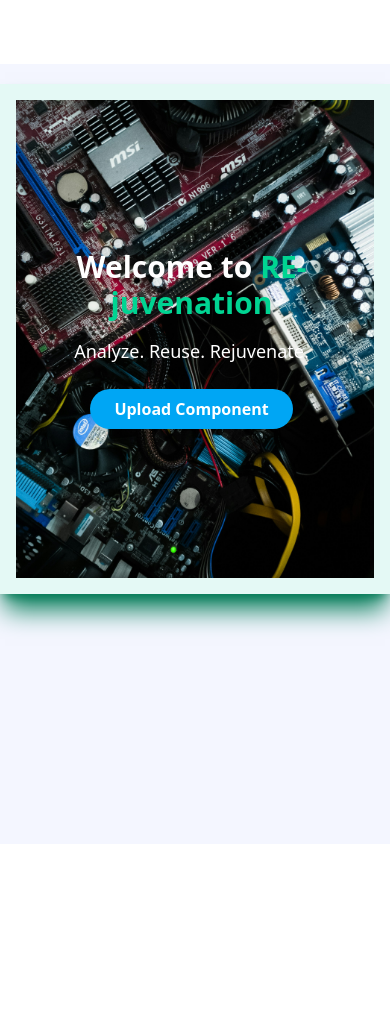
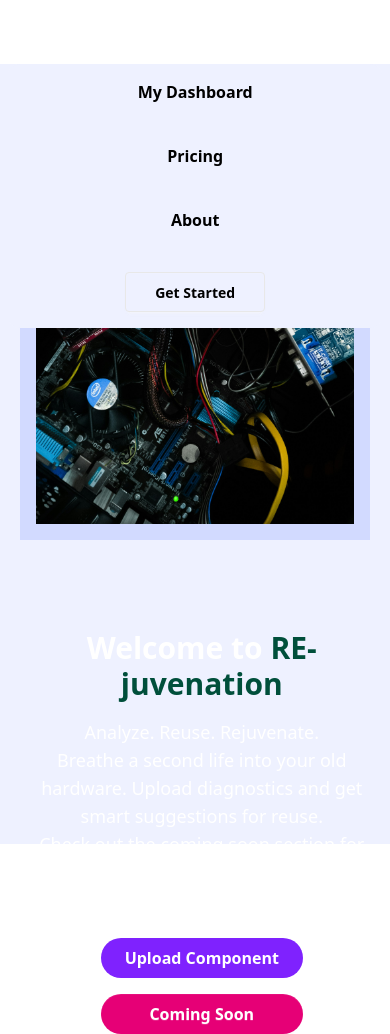
Before and after one commit to adhmara-prani/E-waste-management, a React (Vite) app in the folder frontend/: page / in a window 390 px wide. Before the commit the page ends 844 px from the top, so only its background shows below. Built offline with nearby package versions, Linux system fonts and the light colour scheme.

Commit message:
1st part - Continuing frontend

```diff
--- a/frontend/src/App.jsx
+++ b/frontend/src/App.jsx
@@ -1,12 +1,10 @@
 import React from 'react'
-import Hero from './pages/Hero/Hero.jsx'
-import Navbar from './components/Navbar/Navbar.jsx'
+import Home from './pages/Home/Home.jsx'
 
 const App = () => {
   return (
     <div className='flex flex-col h-screen w-fit'>
-      <Navbar/>
-      <Hero/>
+      <Home/>
     </div>
   )
 }
--- /dev/null
+++ b/frontend/src/components/Hero/Hero.jsx
@@ -0,0 +1,39 @@
+import React from 'react'
+import heroImg from '../../assets/hero_components.jpg'
+
+// bg-[#E4F9F5]
+const Hero = () => {
+  return (
+    <section>
+      <div className='bg-[#D2DAFF] p-4 m-5 flex items-center'>
+        <img className='w-auto h-auto max-md:sm:size-1/2 md:size-1/2 lg:size-1/3 xl:size-3/10' src={heroImg} alt="heroImg" />
+
+      <div className='sm:ml-5 max-sm:absolute max-sm:mt-260 text-center w-[85%] lg:ml-10 flex flex-col items-center'>
+          <h1 className='text-3xl max-sm:text-white md:text-4xl font-bold text-black mb-4'>
+            Welcome to <span className='text-emerald-900'>RE-juvenation</span>
+          </h1>
+
+          <p className='text-[16px] max-sm:text-white md:text-xl max-sm:text-lg text-gray-700 mb-6'>
+            Analyze. Reuse. Rejuvenate. <br />
+            Breathe a second life into your old hardware. Upload diagnostics and get smart suggestions for reuse. <br />
+            Check out the coming soon section for upcoming integration of generative AI capabilities and much more.
+          </p>
+
+          {/* Upload Button */}
+          <div className='flex gap-4 max-lg:flex-col'>
+            <label className='bg-violet-600 font-semibold text-white px-6 py-2 rounded-full cursor-pointer'>
+            Upload Component
+            <input type='file' className='hidden'/>
+          </label>
+
+          <button className='btn bg-pink-600 text-[16px] font-semibold text-white rounded-full border-none'>Coming Soon</button>
+          </div>
+        </div>
+      </div>
+    </section>
+  )
+}
+
+
+
+export default Hero
--- a/frontend/src/components/Navbar/Navbar.jsx
+++ b/frontend/src/components/Navbar/Navbar.jsx
@@ -1,6 +1,7 @@
 import React from 'react'
 import logo from '../../assets/logo.svg'
 import hamIcon from '../../assets/hamburger-menu.svg'
+import closeIcon from '../../assets/closeIcon.svg'
 import { useState } from 'react';
 
 
@@ -8,20 +9,20 @@ const Navbar = () => {
   const [Open, setOpen] = useState(false);
 
   const toggleMenu = () => {
-    setOpen(prev => !prev)
+    setOpen(!Open);
   }
 
   return (
   <div>
     <div className="hidden sm:flex navbar h-10 w-full shadow-md ">
             {/*left half*/}
-            <div className='flex ml-10 items-center'>
+            <div className='flex ml-5 items-center'>
                 <img className='max-sm:size-12 sm:max-lg:size-13 lg:size-14 cursor-pointer' src={logo} alt="my_logo" />
                 {/* <span className='text-black ml-5'>RE-juvenation</span> */}
             </div>
 
             {/*right half */}
-            <div className="flex items-center gap-5 ml-auto mr-10 text-black">
+            <div className="flex items-center gap-5 ml-auto mr-5 text-black font-medium">
               <ul className="flex gap-7">
                 <li className='cursor-pointer'><a>My Dashboard</a></li>
                 <li className='cursor-pointer'><a>Pricing</a></li>
@@ -29,13 +30,29 @@ const Navbar = () => {
               </ul>
 
               <div>
-                <button className="btn hover:bg-gradient-to-br hover:from-violet-600 hover:to-sky-600 transition duration-250">Get Started</button> {/* Use hamburger below sm width */}
+                <button className="btn text-black w-35 bg-[#EEF1FF] hover:text-white hover:bg-gradient-to-b hover:from-indigo-400 hover:to-purple-400 transition duration-250">Get Started</button> {/* Use hamburger below sm width */}
               </div>
             </div>
         </div>
 
     <div className='flex sm:hidden navbar h-10 bg-base-100'>
-      <img onClick={toggleMenu} className='size-10 cursor-pointer' src={hamIcon} alt="hamburger" />
+      <div>
+        <img onClick={toggleMenu} className='size-10 cursor-pointer stroke-black' src={!Open ? closeIcon : hamIcon} alt="hamburger" />
+      </div>
+
+      {!Open && (
+        <div className='absolute mt-82 w-[96%] text-black font-semibold z-1 bg-[#EEF1FF] p-4 rounded-xl'>
+
+          <ul className='flex items-center justify-center gap-10 flex-col'>
+            <li className='cursor-pointer'><a>My Dashboard</a></li>
+            <li className='cursor-pointer'><a>Pricing</a></li>
+            <li className='cursor-pointer'><a>About</a></li>
+
+            <button className='btn text-black w-35 bg-[#EEF1FF] hover:text-white hover:bg-gradient-to-b hover:from-indigo-400 hover:to-purple-400 transition duration-250'>Get Started</button>
+          </ul>
+
+        </div>
+      )}
     </div>
   </div>
 
--- a/frontend/src/index.css
+++ b/frontend/src/index.css
@@ -2,9 +2,10 @@
 @plugin "daisyui";
 
 body {
-    background: #F4F6FF;
+    background: #EEF1FF;
     background-repeat: no-repeat;
     background-position: center;
 }
 
 /* F4F6FF */
+/*Breathe a second life into your old hardware. Upload diagnostics and get smart suggestions for reuse. Check out the coming soon section for upcoming integration of generative AI capabilities and much more.*/
--- a/frontend/src/pages/Hero/Hero.jsx
+++ /dev/null
@@ -1,74 +0,0 @@
-import React from 'react'
-import heroImg from '../../assets/hero_components.jpg'
-
-const Hero = () => {
-  return (
-    <div>
-      <div className='bg-[#E4F9F5] p-4 shadow-xl hover:scale-99 transition-all duration-300 shadow-emerald-700 mt-5 flex items-center'>
-        <img className='size-fit max-md:sm:size-1/2 md:size-1/2 lg:size-1/3 xl:size-3/10' src={heroImg} alt="heroImg" />
-
-        {/* <div className='max-sm:absolute max-lg:w-1/2 lg:w-4/5 text-center text-black font-semibold text-[25px]'>
-          <span>Welcome to RE-juvenation</span>
-        </div>
-      </div> */}
-
-      <div className='max-sm:absolute text-center w-[90%] lg:ml-10 flex flex-col items-center'>
-          <h1 className='text-3xl max-sm:text-white md:text-4xl font-bold text-black mb-4'>
-            Welcome to <span className='text-emerald-400'>RE-juvenation</span>
-          </h1>
-
-          <p className='text-lg max-sm:text-white md:text-xl max-sm:text-lg text-gray-700 mb-6'>
-            Analyze. Reuse. Rejuvenate.
-          </p>
-
-          {/* Upload Button */}
-          <label className='bg-sky-500 font-semibold text-white px-6 py-2 rounded-full cursor-pointer hover:bg-sky-600 transition duration-300'>
-            Upload Component
-            <input type='file' className='hidden' />
-          </label>
-        </div>
-      </div>
-    </div>
-  )
-}
-
-
-
-// const Hero = () => {
-//   return (
-//     <section className="bg-gradient-to-br from-green-50 to-white py-20 px-6 md:px-12">
-//       <div className="max-w-7xl mx-auto grid grid-cols-1 md:grid-cols-2 gap-12 items-center">
-//         {/* Left Text Section */}
-//         <div>
-//           <h1 className="text-4xl md:text-5xl font-bold text-gray-800 leading-tight">
-//             RE-juvination ♻️
-//           </h1>
-//           <p className="mt-4 text-lg md:text-xl text-gray-600">
-//             Give your old hardware a second life. Upload diagnostics and get smart reuse, recycle, or upgrade suggestions — sustainably and intelligently.
-//           </p>
-
-//           <div className="mt-6 flex flex-wrap gap-4">
-//             <button className="bg-green-600 hover:bg-green-700 text-white px-6 py-3 rounded-xl shadow flex items-center">
-//               Upload Report
-//             </button>
-//             <button className="border border-green-600 text-green-600 px-6 py-3 rounded-xl hover:bg-green-50">
-//               See How It Works
-//             </button>
-//           </div>
-//         </div>
-
-//         {/* Right Image Section */}
-//         <div className="flex justify-center">
-//           <img
-//             src="/hero-illustration.png"
-//             alt="Reuse old PC components"
-//             className="w-full max-w-md md:max-w-lg h-auto"
-//           />
-//         </div>
-//       </div>
-//     </section>
-//   );
-// }
-
-
-export default Hero
--- /dev/null
+++ b/frontend/src/pages/Home/Home.jsx
@@ -0,0 +1,14 @@
+import React from 'react'
+import Navbar from '../../components/Navbar/Navbar.jsx'
+import Hero from '../../components/Hero/Hero.jsx'
+
+const Home = () => {
+  return (
+    <div>
+        <Navbar/>
+        <Hero/>
+    </div>
+  )
+}
+
+export default Home
```
Also changed, not shown: frontend/src/assets/closeIcon.svg (added).
